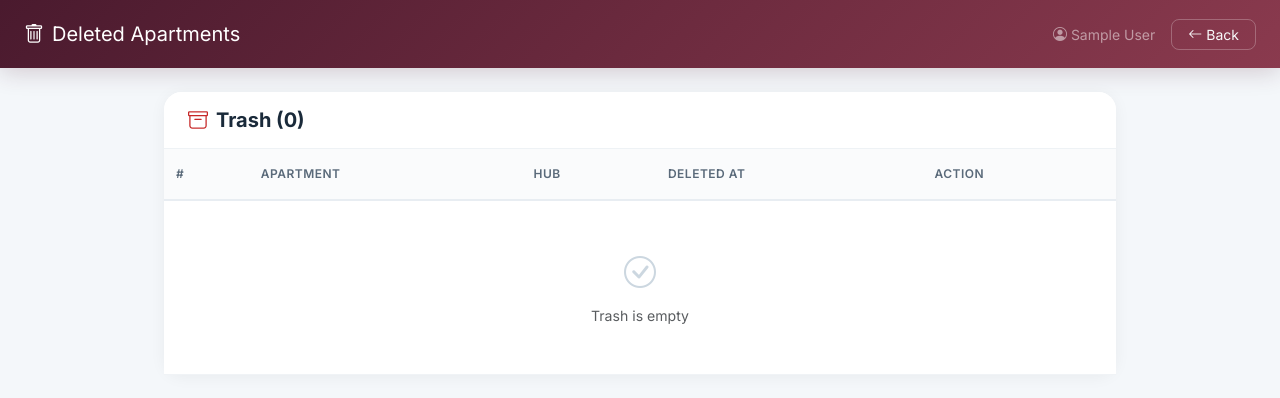
After one commit to iztri/partment-portal, a Flask app: page /marketing/trash in a window 1280 px wide. The commit adds this page. Shown: the top 398 px of the page. Run offline with Flask 3, Linux system fonts and the light colour scheme; the visitor is signed in with stand-in values (Sample User, id 1).

Commit message:
Soft delete with trash view (Gowtham only), add gowtham user

```diff
--- a/app.py
+++ b/app.py
@@ -127,6 +127,38 @@ def bulk_upload():
             msg += f" (+{len(errors) - 3} more)"
     flash(msg, "success" if not errors else "warning")
     return redirect(url_for("marketing_dashboard"))
+
+
+@app.route("/marketing/delete/<int:apartment_id>", methods=["POST"])
+@login_required
+@role_required("marketing")
+def delete_apartment(apartment_id):
+    db.delete_apartment(apartment_id)
+    flash(f"Apartment #{apartment_id} moved to trash", "warning")
+    return redirect(url_for("marketing_dashboard"))
+
+
+@app.route("/marketing/trash")
+@login_required
+@role_required("marketing")
+def trash_view():
+    if session.get("user") != "gowtham":
+        flash("Only Gowtham can access trash", "danger")
+        return redirect(url_for("marketing_dashboard"))
+    deleted = db.get_deleted_apartments()
+    return render_template("trash.html", apartments=deleted)
+
+
+@app.route("/marketing/restore/<int:apartment_id>", methods=["POST"])
+@login_required
+@role_required("marketing")
+def restore_apartment(apartment_id):
+    if session.get("user") != "gowtham":
+        flash("Only Gowtham can restore apartments", "danger")
+        return redirect(url_for("marketing_dashboard"))
+    db.restore_apartment(apartment_id)
+    flash(f"Apartment #{apartment_id} restored", "success")
+    return redirect(url_for("trash_view"))
 
 
 @app.route("/marketing/assign", methods=["POST"])
--- a/config.py
+++ b/config.py
@@ -14,6 +14,7 @@ SUPABASE_KEY = "eyJhbGciOiJIUzI1NiIsInR5cCI6IkpXVCJ9.eyJpc3MiOiJzdXBhYmFzZSIsInJ
 USERS = {
     "rohit":  {"password": "rohit@123",  "role": "marketing", "name": "Rohit - Marketing"},
     "deva":   {"password": "deva@123",   "role": "marketing", "name": "Deva - Marketing"},
+    "gowtham": {"password": "iztri@123", "role": "marketing", "name": "Gowtham - Marketing"},
     "akshay": {"password": "akshay@123", "role": "field",     "name": "Akshay - Field"},
 }
 
--- a/sheets_db.py
+++ b/sheets_db.py
@@ -78,7 +78,7 @@ class _SQLiteDB:
         return [self._apt_row(r) for r in self.conn.execute(sql, params).fetchall()]
 
     def get_all_apartments(self):
-        rows = self.conn.execute("SELECT * FROM apartments ORDER BY id DESC").fetchall()
+        rows = self.conn.execute("SELECT * FROM apartments WHERE status!='Deleted' ORDER BY id DESC").fetchall()
         return [self._apt_row(r) for r in rows]
 
     def assign_apartments(self, apartment_ids, assigned_to, assigned_date):
@@ -113,6 +113,18 @@ class _SQLiteDB:
                 f"UPDATE apartments SET {', '.join(cols)} WHERE id=?", vals
             )
             self.conn.commit()
+
+    def delete_apartment(self, apartment_id):
+        self.conn.execute("UPDATE apartments SET status='Deleted' WHERE id=?", (int(apartment_id),))
+        self.conn.commit()
+
+    def restore_apartment(self, apartment_id):
+        self.conn.execute("UPDATE apartments SET status='Pending' WHERE id=?", (int(apartment_id),))
+        self.conn.commit()
+
+    def get_deleted_apartments(self):
+        rows = self.conn.execute("SELECT * FROM apartments WHERE status='Deleted' ORDER BY id DESC").fetchall()
+        return [self._apt_row(r) for r in rows]
 
     def record_visit(self, apartment_id, apartment_name, hub_name,
                      manager_name, no_of_units, manager_phone,
@@ -222,7 +234,7 @@ class _SupabaseDB:
         return self._apt_rows(result.data)
 
     def get_all_apartments(self):
-        result = self.supabase.table("apartments").select("*").order("id", desc=True).execute()
+        result = self.supabase.table("apartments").select("*").neq("status", "Deleted").order("id", desc=True).execute()
         return self._apt_rows(result.data)
 
     def assign_apartments(self, apartment_ids, assigned_to, assigned_date):
@@ -245,6 +257,16 @@ class _SupabaseDB:
         updates = {mapping[k]: v for k, v in kwargs.items() if k in mapping}
         if updates:
             self.supabase.table("apartments").update(updates).eq("id", int(apartment_id)).execute()
+
+    def delete_apartment(self, apartment_id):
+        self.supabase.table("apartments").update({"status": "Deleted"}).eq("id", int(apartment_id)).execute()
+
+    def restore_apartment(self, apartment_id):
+        self.supabase.table("apartments").update({"status": "Pending"}).eq("id", int(apartment_id)).execute()
+
+    def get_deleted_apartments(self):
+        result = self.supabase.table("apartments").select("*").eq("status", "Deleted").order("id", desc=True).execute()
+        return self._apt_rows(result.data)
 
     def record_visit(self, apartment_id, apartment_name, hub_name,
                      manager_name, no_of_units, manager_phone,
--- /dev/null
+++ b/templates/trash.html
@@ -0,0 +1,90 @@
+<!DOCTYPE html>
+<html lang="en">
+<head>
+  <meta charset="UTF-8">
+  <meta name="viewport" content="width=device-width, initial-scale=1.0">
+  <title>Trash — Apartment Portal</title>
+  <link href="https://fonts.googleapis.com/css2?family=Inter:wght@300;400;500;600;700;800&display=swap" rel="stylesheet">
+  <link href="https://cdn.jsdelivr.net/npm/bootstrap@5.3.2/dist/css/bootstrap.min.css" rel="stylesheet">
+  <link href="https://cdn.jsdelivr.net/npm/bootstrap-icons@1.11.3/font/bootstrap-icons.css" rel="stylesheet">
+  <style>
+    * { font-family: 'Inter', -apple-system, sans-serif; }
+    body { background:#f4f7fa; }
+    .navbar-custom { background:linear-gradient(135deg,#4a1a2e,#6b2a3e,#8a3a4e); padding:14px 0; box-shadow:0 4px 24px rgba(74,26,46,.2); }
+    .card { border-radius:18px; border:none; box-shadow:0 2px 16px rgba(0,0,0,.05); }
+    .table th { font-weight:600; color:#5a6a7a; font-size:.75rem; text-transform:uppercase; letter-spacing:.5px; border-bottom:2px solid #e8edf2; padding:16px 12px; background:#fafbfc; }
+    .table td { font-size:.88rem; vertical-align:middle; padding:14px 12px; border-bottom:1px solid #f0f3f6; }
+    .status-badge { font-size:.68rem; padding:5px 14px; border-radius:20px; font-weight:600; }
+    .status-Deleted { background:#fce4ec; color:#c62828; }
+    .alert { border-radius:14px; border:none; }
+  </style>
+</head>
+<body>
+  <nav class="navbar navbar-dark navbar-custom">
+    <div class="container-fluid px-4">
+      <span class="navbar-brand mb-0">
+        <i class="bi bi-trash me-2"></i>Deleted Apartments
+      </span>
+      <div class="d-flex align-items-center gap-3">
+        <span class="text-white-50 small"><i class="bi bi-person-circle me-1"></i>{{ session.name }}</span>
+        <a href="/marketing" class="btn btn-outline-light btn-sm px-3" style="border-radius:8px; border-color:rgba(255,255,255,.25);">
+          <i class="bi bi-arrow-left me-1"></i>Back
+        </a>
+      </div>
+    </div>
+  </nav>
+  <div class="container-fluid p-4" style="max-width:1000px;">
+    {% with msgs = get_flashed_messages(with_categories=true) %}
+      {% if msgs %}
+        {% for cat, msg in msgs %}
+          <div class="alert alert-{{ cat }} alert-dismissible fade show py-2" role="alert">
+            <i class="bi bi-{{ 'check-circle-fill' if cat=='success' else 'exclamation-circle-fill' }} me-1"></i>
+            {{ msg }}<button type="button" class="btn-close py-2" data-bs-dismiss="alert"></button>
+          </div>
+        {% endfor %}
+      {% endif %}
+    {% endwith %}
+    <div class="card">
+      <div class="card-header bg-white py-3 px-4 d-flex justify-content-between align-items-center" style="border-radius:18px 18px 0 0; border-bottom:1px solid #eef2f5;">
+        <h5 class="mb-0" style="font-weight:700; color:#1a2a3a;"><i class="bi bi-archive me-2" style="color:#c62828;"></i>Trash ({{ apartments|length }})</h5>
+      </div>
+      <div class="card-body p-0">
+        <table class="table table-hover mb-0">
+          <thead>
+            <tr>
+              <th>#</th>
+              <th>Apartment</th>
+              <th>Hub</th>
+              <th>Deleted At</th>
+              <th>Action</th>
+            </tr>
+          </thead>
+          <tbody>
+            {% for apt in apartments %}
+            <tr>
+              <td class="fw-semibold" style="color:#8899aa;">{{ apt['Apartment ID'] }}</td>
+              <td><strong style="color:#1a2a3a;">{{ apt['Apartment Name'] }}</strong></td>
+              <td><span class="status-badge" style="background:#f0f3f6; color:#4a5a6a;">{{ apt['Hub Name'] }}</span></td>
+              <td><span class="status-badge status-Deleted">{{ apt['Created At'][:10] if apt['Created At'] else '—' }}</span></td>
+              <td>
+                <form method="post" action="/marketing/restore/{{ apt['Apartment ID'] }}" style="display:inline;">
+                  <button type="submit" class="btn btn-success btn-sm px-3" style="border-radius:8px;">
+                    <i class="bi bi-arrow-counterclockwise me-1"></i>Restore
+                  </button>
+                </form>
+              </td>
+            </tr>
+            {% else %}
+            <tr><td colspan="5" class="text-center text-muted py-5">
+              <i class="bi bi-check-circle" style="font-size:2rem; display:block; margin-bottom:8px; color:#ccd7e0;"></i>
+              Trash is empty
+            </td></tr>
+            {% endfor %}
+          </tbody>
+        </table>
+      </div>
+    </div>
+  </div>
+  <script src="https://cdn.jsdelivr.net/npm/bootstrap@5.3.2/dist/js/bootstrap.bundle.min.js"></script>
+</body>
+</html>
```
Also changed, not shown: templates/marketing_dashboard.html (+29 -1 lines).
